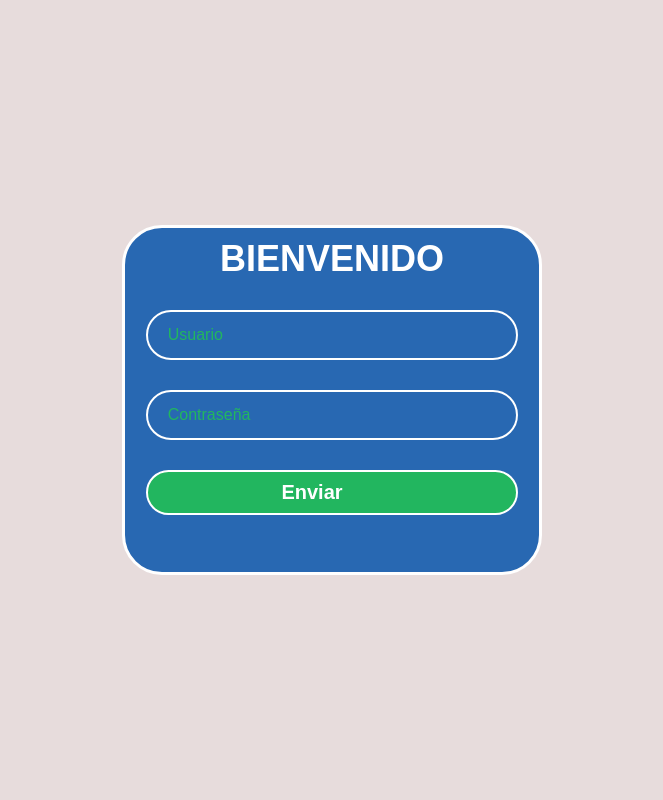
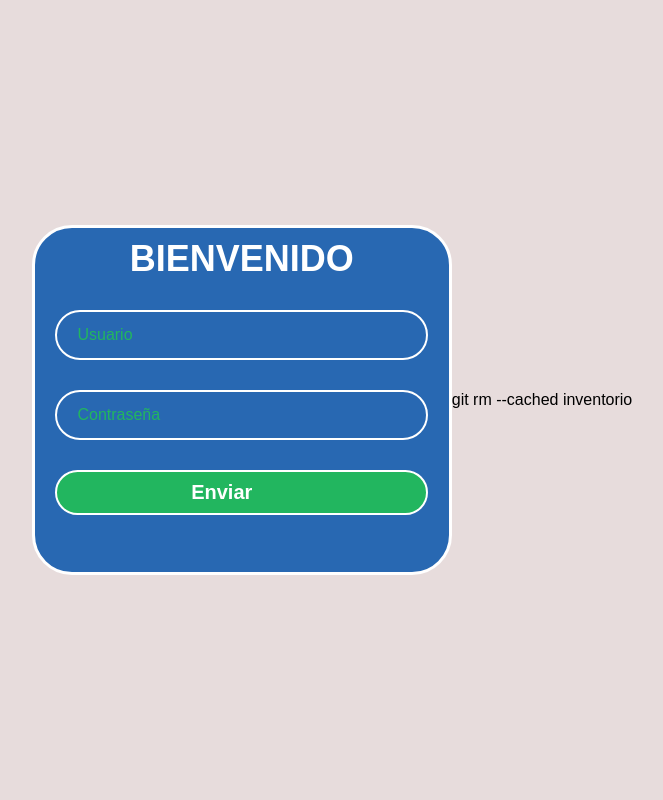
Before and after one commit to D3L4N/PruebaGit, a PHP site: page / in a window 1280 px wide. Shown: the whole page, without its empty margins (308-971 px from the left). Run offline with PHP 8.4, Linux system fonts and the light colour scheme; some libraries are stand-ins or nearby versions.

Commit message:
primera version desarrollo starinventory

```diff
--- a/Index.php
+++ b/Index.php
@@ -71,3 +71,4 @@ if (isset($_SESSION['Usuario'])) {
     </div>
 </body>
 </html>
+git rm --cached inventorio
```
